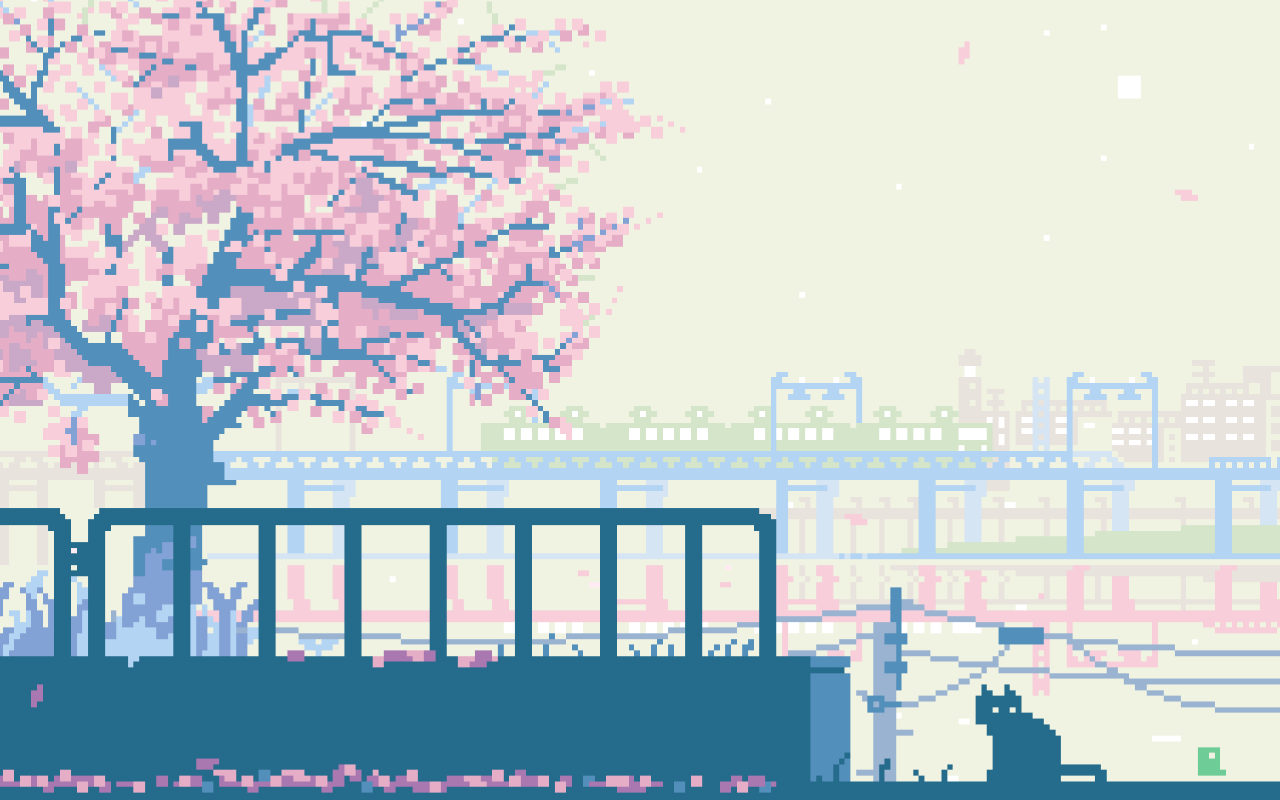
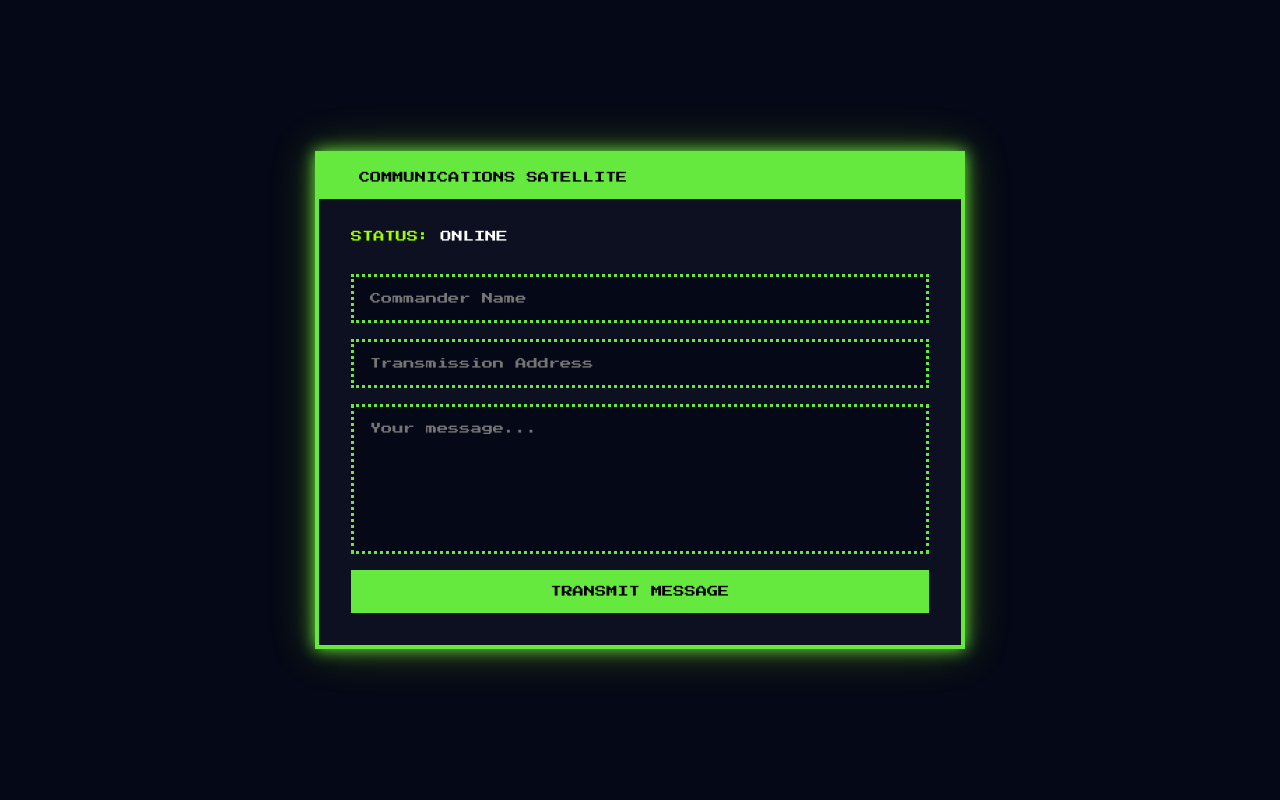
Before and after one commit to MelisaSperanza/PortfolioLanding, a React (Create React App) app: page /contact in a window 1280 px wide. Built offline with nearby package versions, Linux system fonts and the light colour scheme.

Commit message:
Contact form working

```diff
--- a/package.json
+++ b/package.json
@@ -3,6 +3,7 @@
   "version": "0.1.0",
   "private": true,
   "dependencies": {
+    "@emailjs/browser": "^4.4.1",
     "@testing-library/dom": "^10.4.1",
     "@testing-library/jest-dom": "^6.9.1",
     "@testing-library/react": "^16.3.2",
--- a/src/pages/Contact.js
+++ /dev/null
@@ -1,12 +0,0 @@
-import '../styles/about.css'
-
-
-
-export default function Contact() {
-  return (
-    <div className="kitties-background-2">
-
-    </div>
-
-    );
-}
--- /dev/null
+++ b/src/pages/Contact.jsx
@@ -0,0 +1,105 @@
+import { useState } from "react";
+import "../styles/contact.css";
+import emailjs from "@emailjs/browser";
+
+
+export default function Contact() {
+
+  const [form, setForm] = useState({
+    name: "",
+    email: "",
+    message: "",
+  });
+
+  const handleChange = (e) => {
+    setForm({
+      ...form,
+      [e.target.name]: e.target.value,
+    });
+  };
+
+const handleSubmit = async (e) => {
+
+console.log("PUBLIC KEY:", import.meta.env.VITE_EMAILJS_PUBLIC_KEY);
+console.log("PUBLIC KEY:", process.env.REACT_APP_EMAILJS_PUBLIC_KEY);
+
+  e.preventDefault();
+
+  try {
+   await emailjs.send(
+  process.env.REACT_APP_EMAILJS_SERVICE_ID,
+  process.env.REACT_APP_EMAILJS_TEMPLATE_ID,
+  {
+    from_name: form.name,
+    from_email: form.email,
+    message: form.message,
+  },
+  process.env.REACT_APP_EMAILJS_PUBLIC_KEY
+);
+
+    alert("Transmission sent");
+
+    setForm({
+      name: "",
+      email: "",
+      message: "",
+    });
+
+  } catch (error) {
+    console.error("EmailJS error:", error);
+    alert("Transmission failed");
+  }
+};
+
+
+
+
+  return (
+    <section className="contact-page">
+      <div className="terminal-card">
+        <div className="terminal-header">
+          <span className="status-dot"></span>
+          COMMUNICATIONS SATELLITE
+        </div>
+
+        <div className="terminal-body">
+          <p className="status">
+            STATUS: <span>ONLINE</span>
+          </p>
+
+          <form onSubmit={handleSubmit}>
+            <input
+              type="text"
+              name="name"
+              placeholder="Commander Name"
+              value={form.name}
+              onChange={handleChange}
+              required
+            />
+
+            <input
+              type="email"
+              name="email"
+              placeholder="Transmission Address"
+              value={form.email}
+              onChange={handleChange}
+              required
+            />
+
+            <textarea
+              name="message"
+              placeholder="Your message..."
+              value={form.message}
+              onChange={handleChange}
+              required
+            />
+
+            <button type="submit">
+              TRANSMIT MESSAGE
+            </button>
+          </form>
+        </div>
+      </div>
+    </section>
+  );
+}
--- a/src/pages/Cv.jsx
+++ b/src/pages/Cv.jsx
@@ -4,10 +4,9 @@ import '../styles/cv.css'
 function CV() {
 return (
 
-    <div
-  className="cv-background"
+<div
+  className="cv-background">
 
->
 <div
 className="cv-page"
 
--- a/src/pages/Home.js
+++ b/src/pages/Home.js
@@ -31,21 +31,23 @@ export default function Home() {
         </div>
 
         <div className="satellite-card">
-             <a
-                href="https://www.linkedin.com/in/melisa-speranza/"
-                target="_blank"
-                rel="noopener noreferrer"
-            >
+             <Link to="/contact">
+
                   <SatelliteContactCard/>
-            </a>
+
+            </Link>
 
 
         </div>
 
         <div className="earth-card">
-            <Link to="/about">
-                <EarthAboutCard/>
-            </Link>
+           <a
+                href="https://www.linkedin.com/in/melisa-speranza/"
+                target="_blank"
+                rel="noopener noreferrer"
+            ><EarthAboutCard/></a>
+
+
         </div>
 
         <div className="jupiter-card">
--- /dev/null
+++ b/src/styles/contact.css
@@ -0,0 +1,117 @@
+.contact-page {
+  min-height: 100vh;
+  display: flex;
+  justify-content: center;
+  align-items: center;
+  background: #050816;
+  padding: 2rem;
+}
+
+.terminal-card {
+  width: 100%;
+  max-width: 650px;
+
+  border: 4px solid #66e93f;
+  background: #0c1020;
+
+  box-shadow:
+    0 0 15px #66e93f,
+    0 0 40px rgba(158,255,0,0.3);
+
+  font-family: "Press Start 2P", monospace;
+}
+
+.terminal-header {
+  background: #66e93f;
+  color: black;
+
+  padding: 1rem;
+
+  display: flex;
+  align-items: center;
+  gap: 12px;
+
+  font-size: 0.7rem;
+}
+
+.status-dot {
+  width: 12px;
+  height: 12px;
+
+  border-radius: 50%;
+  background: #66e93f;
+
+  animation: blink 1s infinite;
+}
+
+.terminal-body {
+  padding: 2rem;
+}
+
+.status {
+  color: #9eff00;
+  margin-bottom: 2rem;
+  font-size: 0.7rem;
+}
+
+.status span {
+  color: white;
+}
+
+form {
+  display: flex;
+  flex-direction: column;
+  gap: 1rem;
+}
+
+input,
+textarea {
+  border: 3px dotted #66e93f;
+
+  background: #050816;
+  color: white;
+
+  padding: 1rem;
+
+  font-family: inherit;
+  font-size: 0.7rem;
+
+  outline: none;
+}
+
+textarea {
+  min-height: 150px;
+  resize: none;
+}
+
+input:focus,
+textarea:focus {
+  box-shadow: 0 0 12px #66e93f;
+}
+
+button {
+  cursor: pointer;
+
+  border: none;
+
+  background: #66e93f;
+  color: black;
+
+  padding: 1rem;
+
+  font-family: inherit;
+  font-size: 0.7rem;
+
+  transition: 0.2s;
+}
+
+button:hover {
+  transform: translateY(-2px);
+  box-shadow: 0 0 15px #66e93f;
+}
+
+@keyframes blink {
+  50% {
+    opacity: 0.3;
+  }
+}
```
Also changed, not shown: 2 other files (tests, documents, lock files or other folders).
